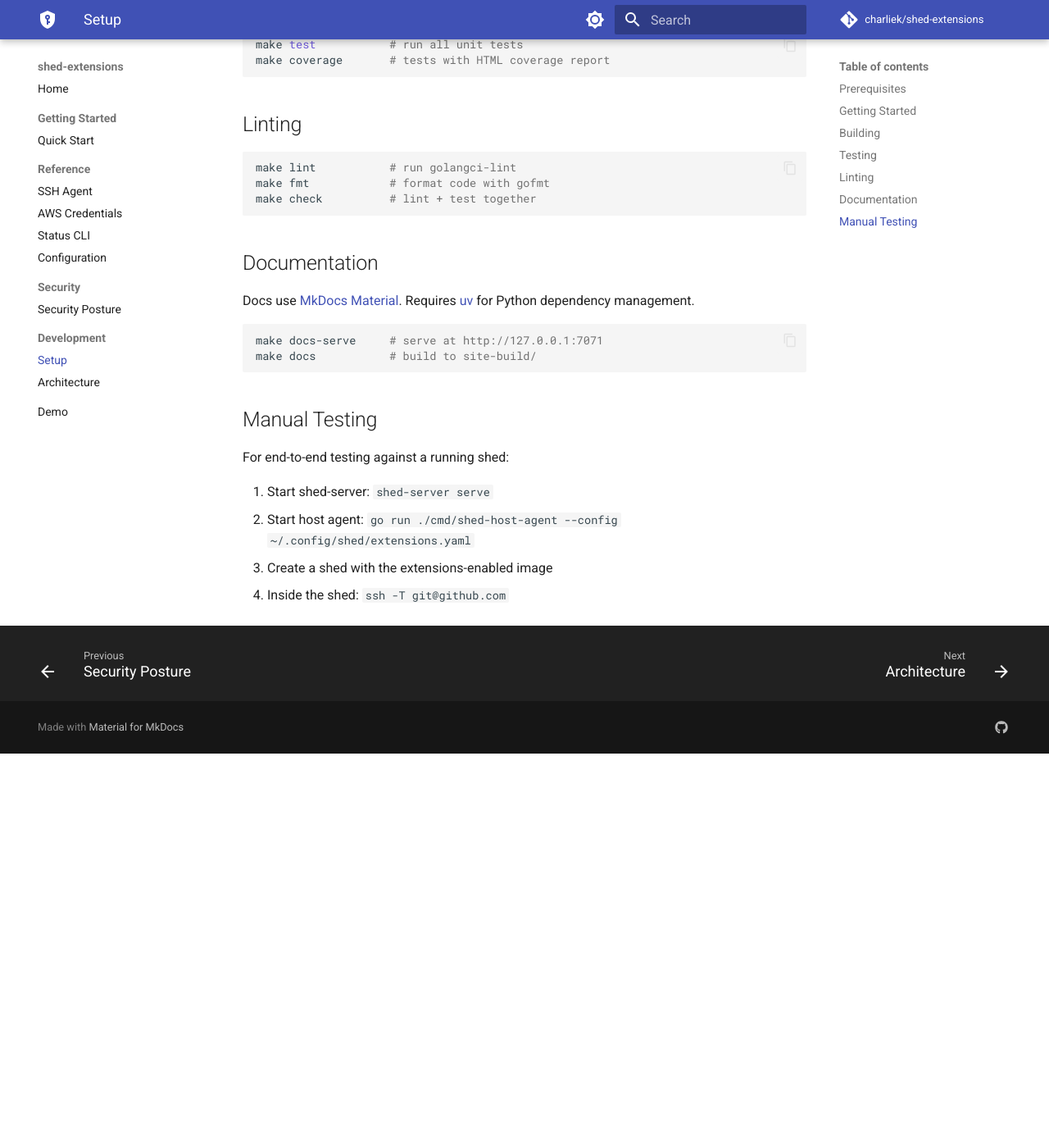
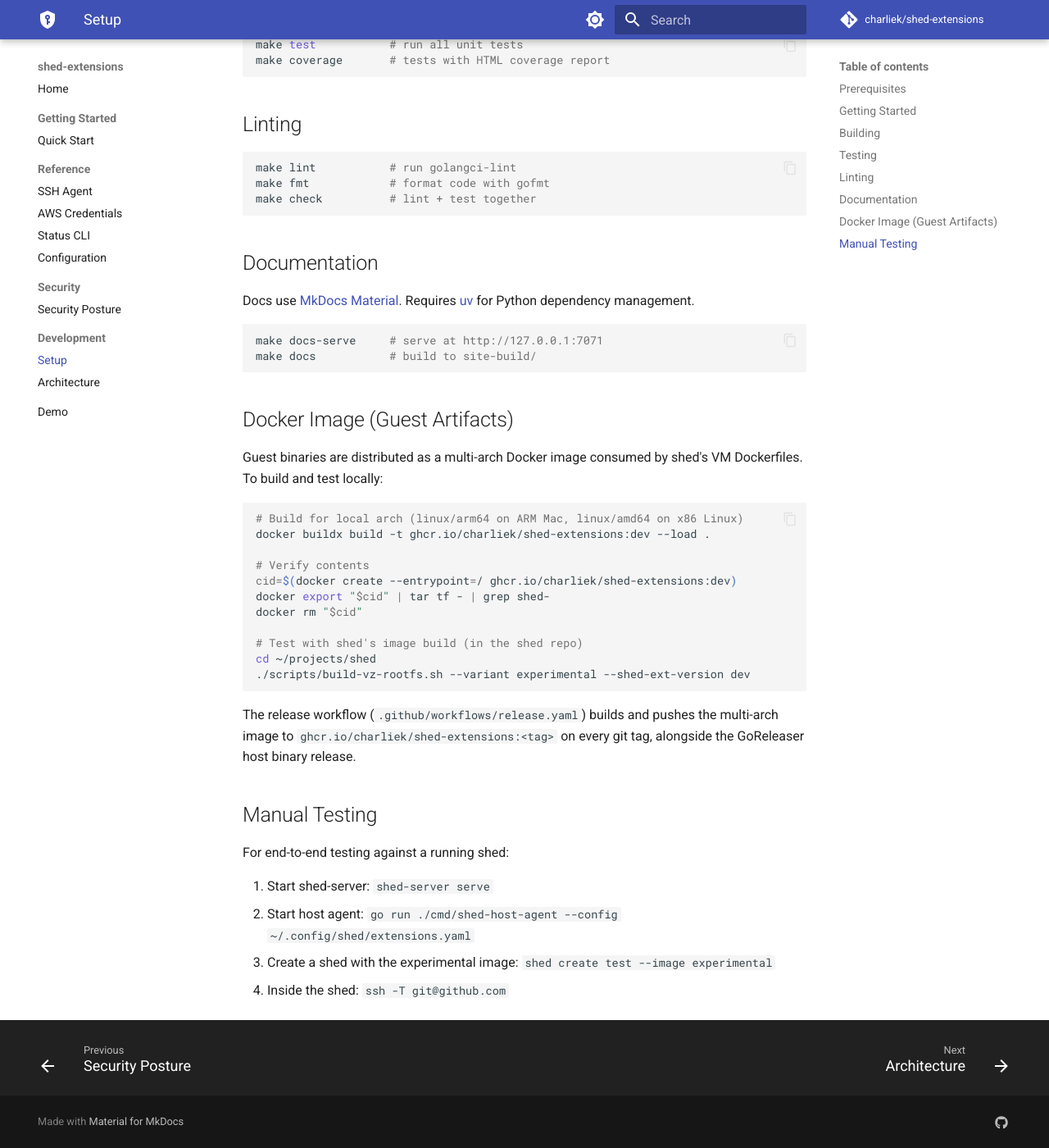
Before and after one commit to charliek/shed-extensions, an MkDocs documentation site: the page built from docs/development/setup.md, in a window 1280 px wide and 1400 px high, scrolled down 737 px. Shown: the whole window at 82% size. Built offline with MkDocs 1.6.1 and Material for MkDocs 9.7.7, drawn with Linux system fonts in a browser that asks for light colours; comment, search, counter and statistics services are not loaded; before the commit the page ends 1656 px from its top, so only the background shows below that.

Commit message:
Add Docker image distribution for guest binaries (#4)
* feat: add Docker image distribution for guest binaries

Guest binaries (shed-ssh-agent, shed-aws-proxy, shed-ext) are now
distributed as a multi-arch Docker image (linux/arm64 + linux/amd64)
consumed by shed VM Dockerfiles via COPY --from=. This replaces
publishing guest binaries as individual GitHub Release assets.

- Add Dockerfile: multi-stage build producing scratch-based artifact image
- Update GoReleaser: only build shed-host-agent (darwin + linux targets)
- Update release workflow: add parallel Docker build+push job to ghcr.io
- Update docs: distribution architecture, local dev workflow, quick start

Co-Authored-By: Claude Opus 4.6 (1M context) <noreply@anthropic.com>

* fix: address review feedback for Docker image distribution

- Fix binary path mismatch: install to /usr/local/bin/ matching systemd units
- Gate Docker CI job on release job to prevent publishing broken images
- Only promote :latest tag for stable releases (skip prereleases)
- Fix broken verification commands for scratch-based image
- Add .dockerignore to reduce build context size
- Combine three RUN go build commands into single layer
- Add shed-ext to quick-start component list

Co-Authored-By: Claude Opus 4.6 (1M context) <noreply@anthropic.com>

* fix: make Docker build commands arch-agnostic for cross-platform dev

Remove hardcoded --platform linux/arm64 from local build commands so they
work on both ARM (Mac) and x86_64 (Linux) machines. Buildx defaults to the
host Linux platform automatically.

Co-Authored-By: Claude Opus 4.6 (1M context) <noreply@anthropic.com>

---------

Co-authored-by: Claude Opus 4.6 (1M context) <noreply@anthropic.com>

````diff
--- a/docs/development/setup.md
+++ b/docs/development/setup.md
@@ -47,11 +47,31 @@ make docs-serve     # serve at http://127.0.0.1:7071
 make docs           # build to site-build/
 ```
 
+## Docker Image (Guest Artifacts)
+
+Guest binaries are distributed as a multi-arch Docker image consumed by shed's VM Dockerfiles. To build and test locally:
+
+```bash
+# Build for local arch (linux/arm64 on ARM Mac, linux/amd64 on x86 Linux)
+docker buildx build -t ghcr.io/charliek/shed-extensions:dev --load .
+
+# Verify contents
+cid=$(docker create --entrypoint=/ ghcr.io/charliek/shed-extensions:dev)
+docker export "$cid" | tar tf - | grep shed-
+docker rm "$cid"
+
+# Test with shed's image build (in the shed repo)
+cd ~/projects/shed
+./scripts/build-vz-rootfs.sh --variant experimental --shed-ext-version dev
+```
+
+The release workflow (`.github/workflows/release.yaml`) builds and pushes the multi-arch image to `ghcr.io/charliek/shed-extensions:<tag>` on every git tag, alongside the GoReleaser host binary release.
+
 ## Manual Testing
 
 For end-to-end testing against a running shed:
 
 1. Start shed-server: `shed-server serve`
 2. Start host agent: `go run ./cmd/shed-host-agent --config ~/.config/shed/extensions.yaml`
-3. Create a shed with the extensions-enabled image
+3. Create a shed with the experimental image: `shed create test --image experimental`
 4. Inside the shed: `ssh -T git@github.com`
````
Also changed, not shown: .goreleaser.yaml (+6 -64 lines), CLAUDE.md (+8 -0 lines), docs/development/architecture.md (+13 -0 lines), docs/getting-started/quick-start.md (+10 -2 lines), docs/index.md (+4 -2 lines), 3 other files.
